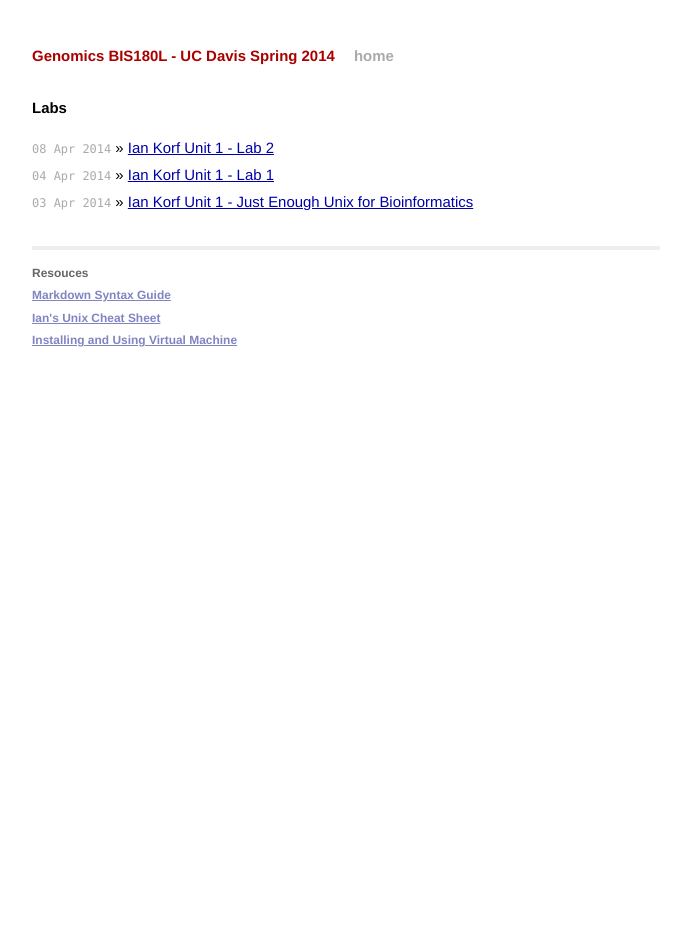
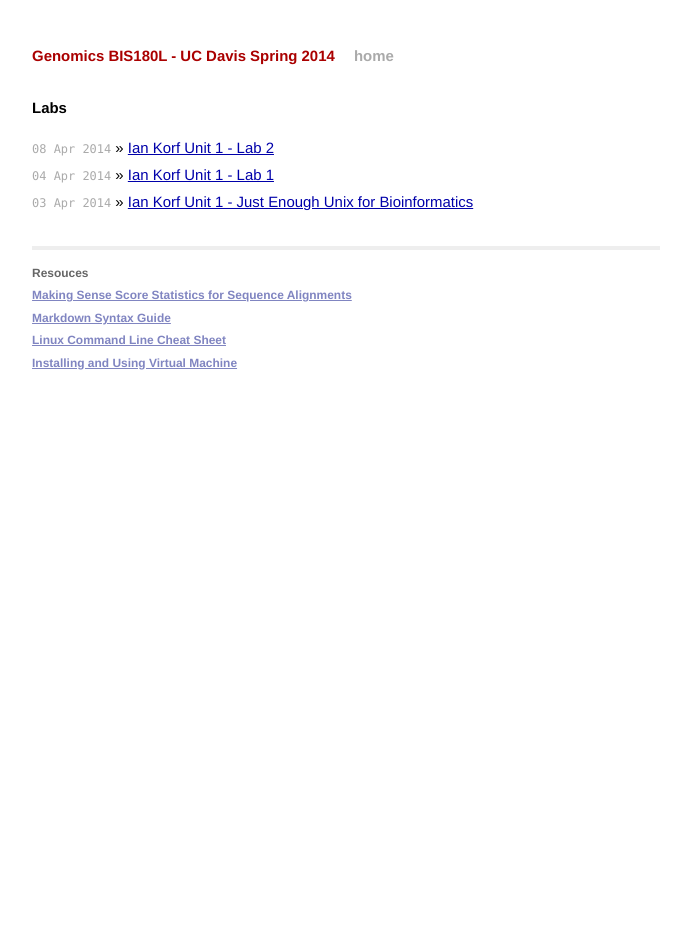
Before and after one commit to iamciera/bis180lSite, a Jekyll site: the page built from index.html, in a window 1280 px wide. Shown: the whole page, without its empty margins (294-985 px from the left). Built offline with Jekyll 4.4.1, drawn with Linux system fonts in a browser that asks for light colours; Markdown is read by kramdown in place of the engine named in the settings.

Commit message:
added resources

```diff
--- a/_layouts/default.html
+++ b/_layouts/default.html
@@ -27,9 +27,11 @@
             <div class="contact">
               <p>
                 <b>Resouces<br />
+                <a href = "http://citeseerx.ist.psu.edu/viewdoc/download?doi=10.1.1.105.1941&rep=rep1&type=pdf"> Making Sense Score Statistics for Sequence Alignments</a><br />
                 <a href = "http://daringfireball.net/projects/markdown/syntax">Markdown Syntax Guide</a><br />
-                <a href = "{{ site.baseurl }}/docs/ianCheatSheet.html"> Ian's Unix Cheat Sheet</a><br />
+                <a href = "http://www.cheatography.com/davechild/cheat-sheets/linux-command-line/"> Linux Command Line Cheat Sheet</a><br />
                 <a href="{{ site.baseurl }}/docs/virtualMachine.html">Installing and Using Virtual Machine</a>
+
               </p>
             </div>
 
```
